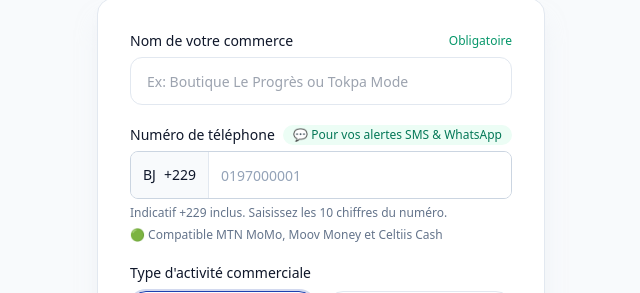
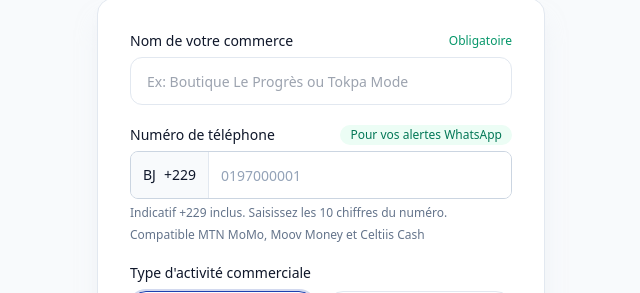
Before and after one commit to 7Bhil/Vendix-client, a React (Vite) app: page /inscription in a window 1280 px wide. Shown: the part 254-547 px from the top of the page, without its empty margins (319-959 px from the left). Built offline with nearby package versions, Linux system fonts and the light colour scheme; the HTML template or start-up script is replaced by a standard one.

Commit message:
fix(auth): suppression des emojis residuels dans SignupForm

```diff
--- a/src/components/auth/SignupForm.jsx
+++ b/src/components/auth/SignupForm.jsx
@@ -174,7 +174,7 @@ export default function SignupForm() {
             Numéro de téléphone
           </label>
           <span className="inline-flex items-center gap-1 rounded-full bg-emerald-50 px-2.5 py-0.5 text-xs font-medium text-emerald-700">
-            💬 Pour vos alertes SMS & WhatsApp
+            Pour vos alertes WhatsApp
           </span>
         </div>
 
@@ -191,7 +191,7 @@ export default function SignupForm() {
           error={errors.phone}
         />
         <p className="mt-1.5 text-xs text-slate-500">
-          🟢 Compatible MTN MoMo, Moov Money et Celtiis Cash
+          Compatible MTN MoMo, Moov Money et Celtiis Cash
         </p>
       </div>
 
```
